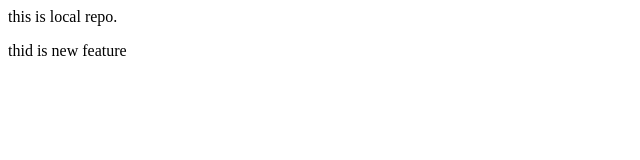
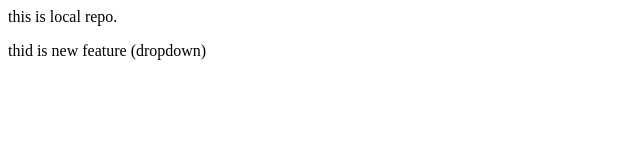
Before and after one commit to adityasharmaa7/git-learning2, a plain HTML site: page index.html in a window 1280 px wide. Shown: the full height of the page, 0-640 px from the left. Drawn offline with Linux system fonts and the light colour scheme.

Commit message:
added a dropdown

```diff
--- a/index.html
+++ b/index.html
@@ -1,2 +1,2 @@
 <p>this is local repo.</p>
-<p>thid is new feature</p>
+<p>thid is new feature (dropdown)</p>
```
